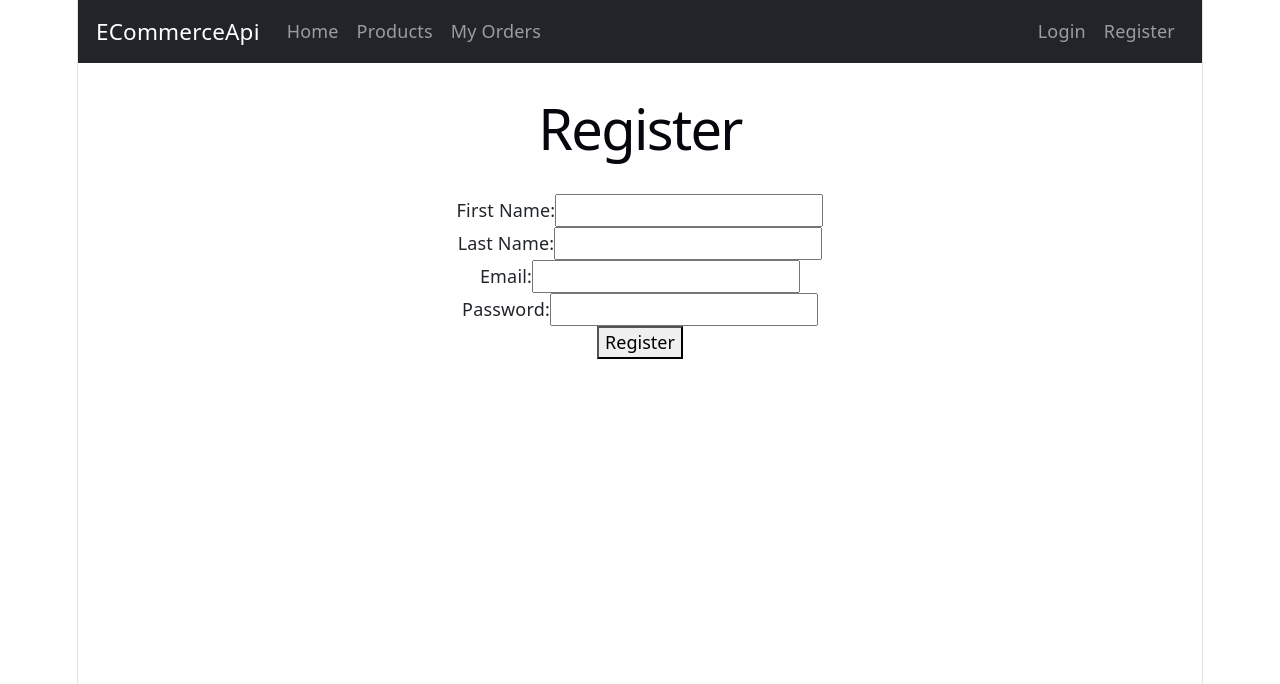
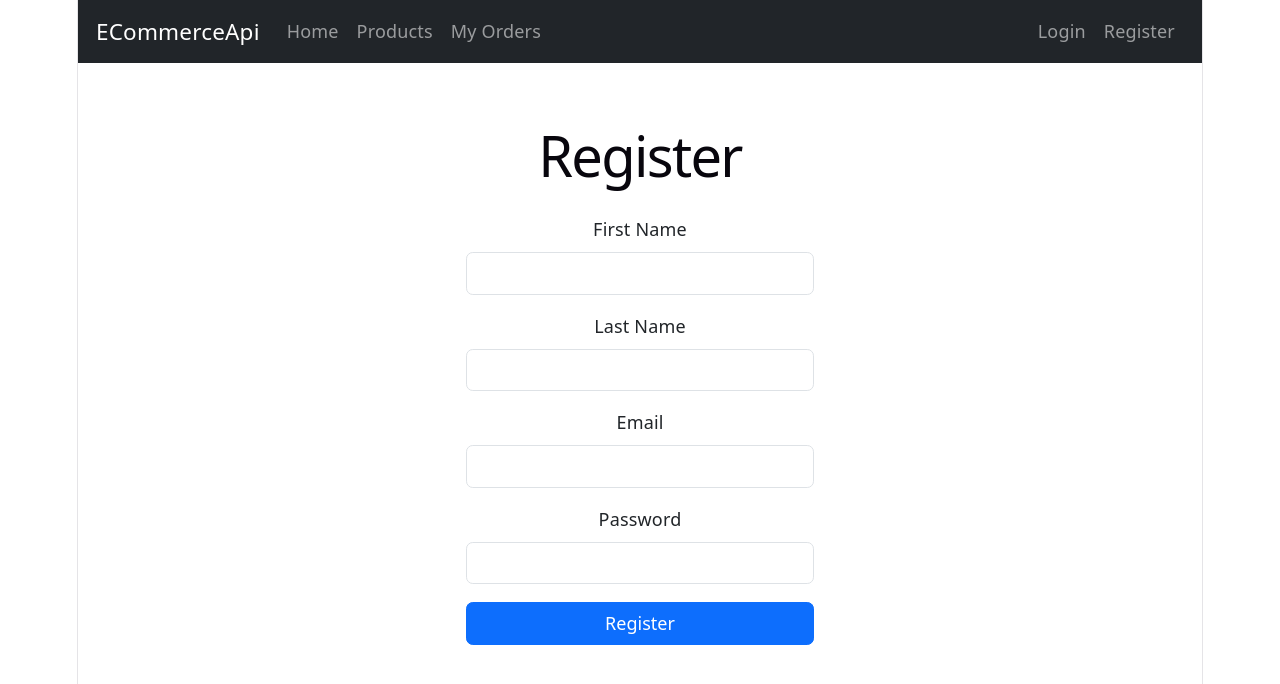
Before and after one commit to nimzrajaguru/ECommerceApi-Frontend, a React (Vite) app: page /register in a window 1280 px wide. Shown: the top 684 px of the page. Built offline with nearby package versions, Linux system fonts and the light colour scheme; no server answers.

Commit message:
Style Login and Register forms with Bootstrap form components

```diff
--- a/src/pages/LoginPage.jsx
+++ b/src/pages/LoginPage.jsx
@@ -25,30 +25,36 @@
   }
 
   return (
-    <div>
-      <h1>Login</h1>
+    <div className="row justify-content-center">
+      <div className="col-12 col-md-6 col-lg-4">
+        <h1 className="mb-4">Login</h1>
         <form onSubmit={handleSubmit}>
-        <div>
-          <label>Email:</label>
+          <div className="mb-3">
+            <label className="form-label">Email</label>
             <input
               type="email"
+              className="form-control"
               value={email}
               onChange={(e) => setEmail(e.target.value)}
               required
             />
           </div>
-        <div>
-          <label>Password:</label>
+          <div className="mb-3">
+            <label className="form-label">Password</label>
             <input
               type="password"
+              className="form-control"
               value={password}
               onChange={(e) => setPassword(e.target.value)}
               required
             />
           </div>
-        {error && <p style={{ color: 'red' }}>{error}</p>}
-        <button type="submit">Log In</button>
+          {error && <div className="alert alert-danger py-2">{error}</div>}
+          <button type="submit" className="btn btn-primary w-100">
+            Log In
+          </button>
         </form>
+      </div>
     </div>
   )
 }
--- a/src/pages/RegisterPage.jsx
+++ b/src/pages/RegisterPage.jsx
@@ -27,28 +27,54 @@
   }
 
   return (
-    <div>
-      <h1>Register</h1>
+    <div className="row justify-content-center">
+      <div className="col-12 col-md-6 col-lg-4">
+        <h1 className="mb-4">Register</h1>
         <form onSubmit={handleSubmit}>
-        <div>
-          <label>First Name:</label>
-          <input value={firstName} onChange={(e) => setFirstName(e.target.value)} required />
+          <div className="mb-3">
+            <label className="form-label">First Name</label>
+            <input
+              className="form-control"
+              value={firstName}
+              onChange={(e) => setFirstName(e.target.value)}
+              required
+            />
           </div>
-        <div>
-          <label>Last Name:</label>
-          <input value={lastName} onChange={(e) => setLastName(e.target.value)} required />
+          <div className="mb-3">
+            <label className="form-label">Last Name</label>
+            <input
+              className="form-control"
+              value={lastName}
+              onChange={(e) => setLastName(e.target.value)}
+              required
+            />
           </div>
-        <div>
-          <label>Email:</label>
-          <input type="email" value={email} onChange={(e) => setEmail(e.target.value)} required />
+          <div className="mb-3">
+            <label className="form-label">Email</label>
+            <input
+              type="email"
+              className="form-control"
+              value={email}
+              onChange={(e) => setEmail(e.target.value)}
+              required
+            />
           </div>
-        <div>
-          <label>Password:</label>
-          <input type="password" value={password} onChange={(e) => setPassword(e.target.value)} required />
+          <div className="mb-3">
+            <label className="form-label">Password</label>
+            <input
+              type="password"
+              className="form-control"
+              value={password}
+              onChange={(e) => setPassword(e.target.value)}
+              required
+            />
           </div>
-        {error && <p style={{ color: 'red' }}>{error}</p>}
-        <button type="submit">Register</button>
+          {error && <div className="alert alert-danger py-2">{error}</div>}
+          <button type="submit" className="btn btn-primary w-100">
+            Register
+          </button>
         </form>
+      </div>
     </div>
   )
 }
```
Lines whose indentation alone changed are shown as unchanged.
